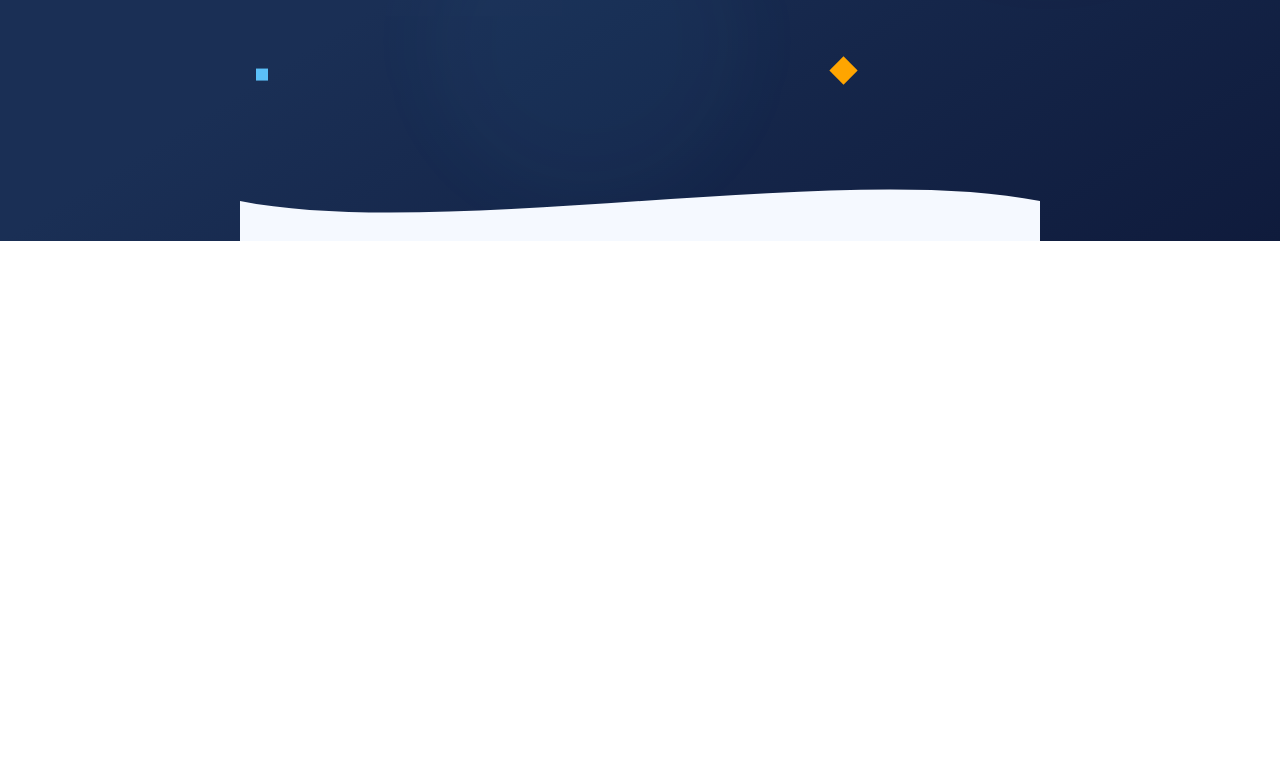
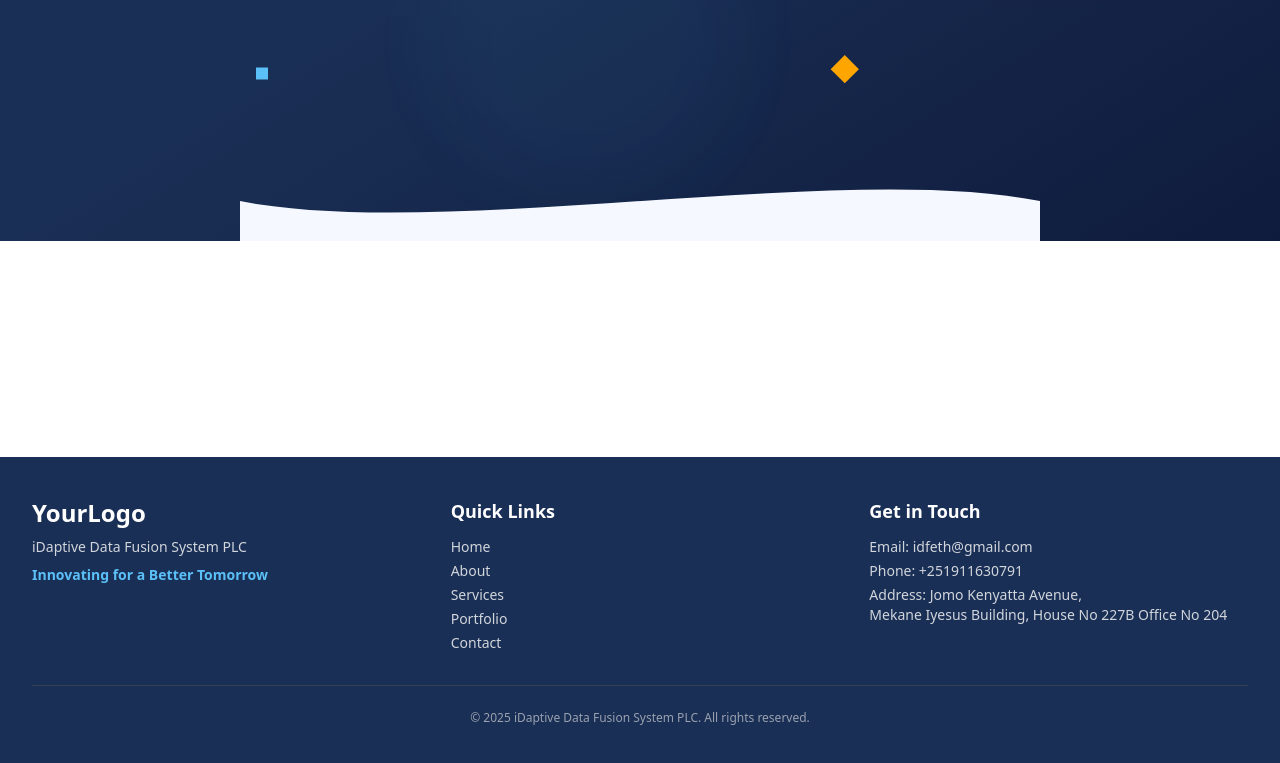
Before and after one commit to nebaw-21/IDF-repository, a React (Vite) app: page / in a window 1280 px wide. Shown: the part 503-1266 px from the top of the page. Before the commit the page ends 960 px from the top, so only its background shows below. Built offline with nearby package versions, Linux system fonts and the light colour scheme.

Commit message:
add footer section

```diff
--- a/Pages/HomePage.jsx
+++ b/Pages/HomePage.jsx
@@ -1,6 +1,7 @@
 import React from "react";
 import Navbar from "../src/Components/NavBar"
 import HeroSection from "../src/Components/HeroSection";
+import Footer from "../src/Components/FooterSection";
 
 function HomePage() {
 
@@ -9,6 +10,7 @@ function HomePage() {
 <Navbar/>
  <HeroSection/>
  <br /> <br /> <br /> <br /> <br /> <br /> <br /> <br /> <br />
+ <Footer/>
     </>
   );
 }
--- /dev/null
+++ b/src/Components/FooterSection.jsx
@@ -0,0 +1,68 @@
+import React from "react";
+export default function Footer() {
+    const currentYear = new Date().getFullYear()
+
+    const navLinks = [
+      { name: "Home", href: "#home" },
+      { name: "About", href: "#about" },
+      { name: "Services", href: "#services" },
+      { name: "Portfolio", href: "#portfolio" },
+      { name: "Contact", href: "#contact" },
+    ]
+
+
+    return (
+      <footer className="bg-[#1A2F55] text-white py-8 sm:py-10">
+        <div className="max-w-7xl mx-auto px-4 sm:px-6 lg:px-8">
+          <div className="grid grid-cols-1 md:grid-cols-3 gap-8 sm:gap-10 text-center md:text-left">
+            {/* Company Info */}
+            <div className="col-span-1">
+              <h3 className="text-2xl font-bold text-white mb-2">YourLogo</h3>
+              <p className="text-gray-300 text-sm mb-2">iDaptive Data Fusion System PLC</p>
+              <p className="text-[#5BC0F8] text-sm font-semibold">Innovating for a Better Tomorrow</p>
+            </div>
+
+            {/* Quick Links & Contact Info */}
+            <div className="col-span-1">
+              <h4 className="text-lg font-semibold text-white mb-3">Quick Links</h4>
+              <ul className="space-y-1 text-gray-300 text-sm">
+                {navLinks.map((link) => (
+                  <li key={link.name}>
+                    <a href={link.href} className="hover:text-[#5BC0F8] transition-colors duration-200">
+                      {link.name}
+                    </a>
+                  </li>
+                ))}
+              </ul>
+            </div>
+
+            {/* Contact Info & Social Media */}
+            <div className="col-span-1">
+              <h4 className="text-lg font-semibold text-white mb-3">Get in Touch</h4>
+              <ul className="space-y-1 text-gray-300 text-sm mb-4">
+                <li>
+                  <a href="mailto:idfeth@gmail.com" className="hover:text-[#5BC0F8] transition-colors duration-200">
+                    Email: idfeth@gmail.com
+                  </a>
+                </li>
+                <li>
+                  <a href="tel:+251911630791" className="hover:text-[#5BC0F8] transition-colors duration-200">
+                    Phone: +251911630791
+                  </a>
+                </li>
+                <li>
+                  Address: Jomo Kenyatta Avenue, <br /> Mekane Iyesus Building, House No 227B Office No 204
+                </li>
+              </ul>
+
+            </div>
+          </div>
+
+          {/* Copyright */}
+          <div className="border-t border-gray-700 mt-8 pt-6 text-center text-gray-400 text-xs">
+            &copy; {currentYear} iDaptive Data Fusion System PLC. All rights reserved.
+          </div>
+        </div>
+      </footer>
+    )
+  }
```
